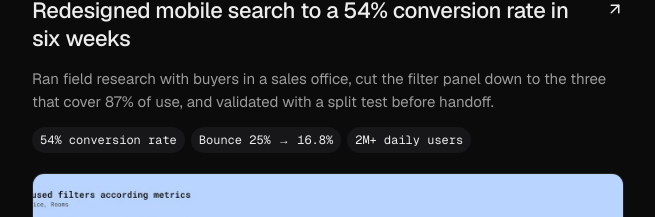
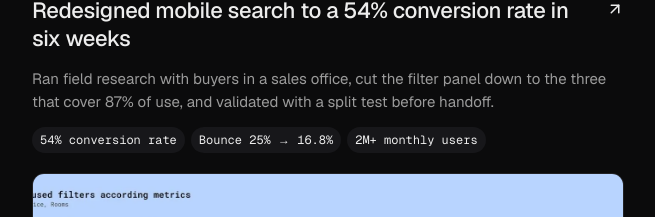
Before and after one commit to myrzan0-glitch/myrzan-portfolio, a Next.js app: page / in a window 1280 px wide. Shown: the part 1118-1335 px from the top of the page, without its empty margins (312-967 px from the left). Built offline with nearby package versions, Linux system fonts and the light colour scheme.

Commit message:
Correct BI Group audience to 2M+ monthly users
Co-Authored-By: Claude Opus 5.5 <noreply@anthropic.com>
Claude-Session: https://claude.ai/code/session_01XBb6ArzvpLHo8JWDC4eB5p

```diff
--- a/src/app/page.tsx
+++ b/src/app/page.tsx
@@ -32,7 +32,7 @@ const featured = [
     year: "2025",
     title: "Redesigned mobile search to a 54% conversion rate in six weeks",
     line: "Ran field research with buyers in a sales office, cut the filter panel down to the three that cover 87% of use, and validated with a split test before handoff.",
-    stats: ["54% conversion rate", "Bounce 25% → 16.8%", "2M+ daily users"],
+    stats: ["54% conversion rate", "Bounce 25% → 16.8%", "2M+ monthly users"],
     img: "/work/bi-final.webp",
     alt: "Redesigned BI Group mobile search with quick-filter chips and a map view"
   },
@@ -76,7 +76,7 @@ const rules = [
 ]
 
 const jobs = [
-  { years: "2023 – now", role: "Product Designer", company: "BI Group", line: "Own search, the design system and AI prototyping for a platform with 2M+ daily users." },
+  { years: "2023 – now", role: "Product Designer", company: "BI Group", line: "Own search, the design system and AI prototyping for a platform with 2M+ monthly users." },
   { years: "2022 – 2023", role: "Product Designer", company: "Beeline", line: "Lifted mobile checkout conversion 17.5% for a telecom with 11M+ subscribers." },
   { years: "2022", role: "Product Designer", company: "Petrel AI", line: "Cut manual work 40% in enterprise HSE and HR workflows. NDA." },
   { years: "2020 – 2022", role: "Product Designer", company: "Technodom", line: "Designed the credit brokerage that made $4M in one month and became the #1 revenue stream." },
--- a/src/content/case-studies.ts
+++ b/src/content/case-studies.ts
@@ -33,7 +33,7 @@ export const caseStudies: CaseStudy[] = [
       { label: "Role", value: "Product Designer, research to handoff" },
       { label: "Team", value: "PM, engineers, QA" },
       { label: "Timeline", value: "6 weeks" },
-      { label: "Platform", value: "Mobile web, 2M+ daily users" }
+      { label: "Platform", value: "Mobile web, 2M+ monthly users" }
     ],
     outcomes: [
       { value: "54%", label: "conversion rate via quick filters" },
```
